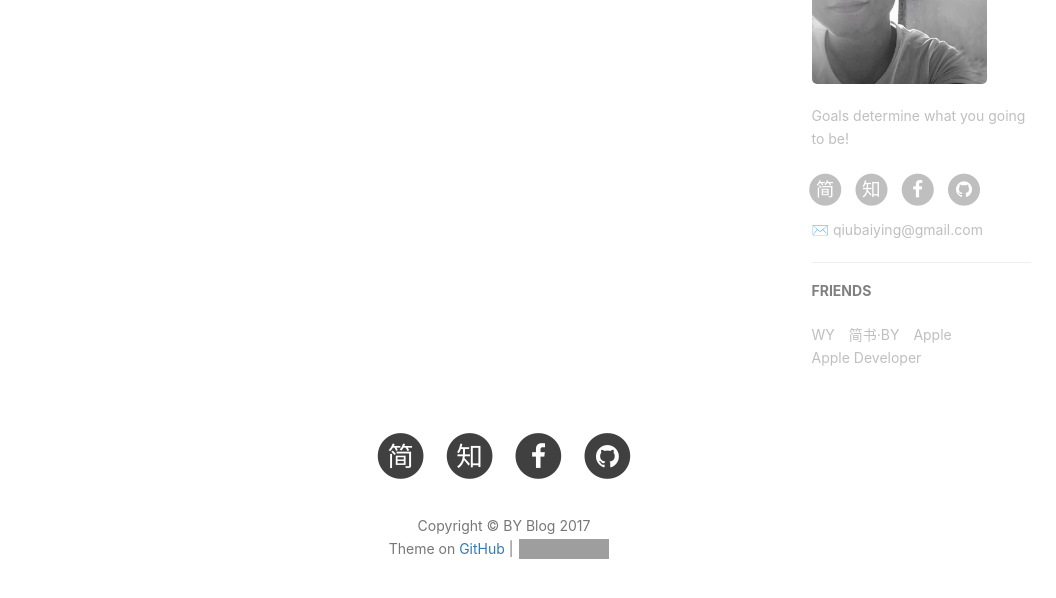
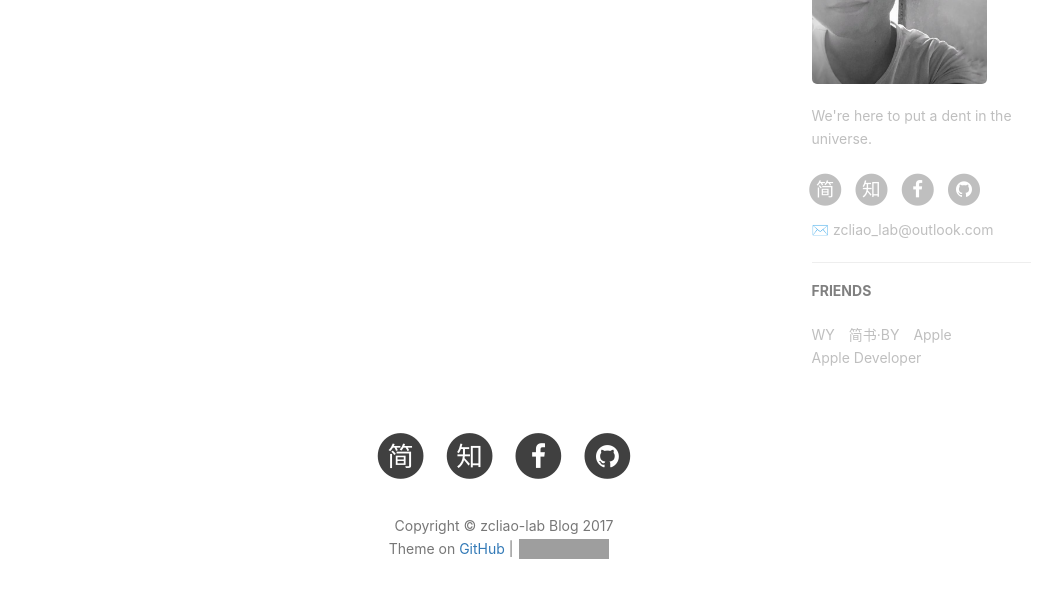
Before and after one commit to lab301-readings/lab301-readings.github.io, a Jekyll site: the page built from about.html, in a window 1280 px wide and 900 px high, scrolled down 713 px. Shown: the part 247-845 px from the top of the window, without its empty margins (136-1192 px from the left). Built offline with Jekyll 4.4.1, drawn with Linux system fonts in a browser that asks for light colours; nearby versions of some CDN libraries; comment, search, counter and statistics services are not loaded; part of the change alters nothing that is shown; some of the changed text lies outside the part shown; grey boxes are pictures that could not be loaded.

Commit message:
change some specific information

```diff
--- a/_config.yml
+++ b/_config.yml
@@ -1,29 +1,29 @@
 # Site settings
-title: BY Blog
-SEOTitle: 柏荧的博客 | BY Blog
+title: zcliao-lab Blog
+SEOTitle: 视觉和深度学习实验室 | zcliao-lab Blog
 header-img: img/post-bg-desk.jpg
-email: qiubaiying@gmail.com
-description: "Every failure is leading towards success."
-keyword: "BY, BY Blog, 柏荧的博客, qiubaiying, 邱柏荧, iOS, Apple, iPhone"
-url: "http://qiubaiying.github.io"          # your host, for absolute URL
+email: zcliao_lab@outlook.com
+description: "A lab focusing on computer vision and deep learning"
+keyword: "zcliao-lab Blog, 301-lab Blog, computer vision, deep learning"
+url: "http://zcliao-lab.github.io"          # your host, for absolute URL
 baseurl: ""      # for example, '/blog' if your blog hosted on 'host/blog'
-github_repo: "https://github.com/qiubaiying/qiubaiying.github.io.git" # you code repository
+github_repo: "https://github.com/zcliao-lab/zcliao-lab.github.io.git" # you code repository
 
 # Sidebar settings
 sidebar: true                           # whether or not using Sidebar.
-sidebar-about-description: "Goals determine what you going to be!"
+sidebar-about-description: " We're here to put a dent in the universe. "
 sidebar-avatar: /img/about-BY-gentle.jpg      # use absolute URL, seeing it's used in both `/` and `/about/`
 
 
 
 # SNS settings
 RSS: false
-# weibo_username:     qiubaiying
-zhihu_username:     qiubaiying
-github_username:    qiubaiying
-facebook_username:  baiying.qiu.7
-jianshu_username:   e71990ada2fd
-#twitter_username:   qiubaiying
+# weibo_username:
+zhihu_username:     username
+github_username:    zcliao-lab
+facebook_username:  username
+jianshu_username:   username_id
+#twitter_username:   username
 
 
 
@@ -56,7 +56,7 @@ kramdown:
 
 # 评论系统
 # Disqus settings（https://disqus.com/）
-disqus_username: qiubaiying
+disqus_username: zcliao_lab
 
 # 多说 将于2017年6月1日正式关停服务，建议使用 Disqus（http://dev.duoshuo.com/threads/58d1169ae293b89a20c57241）
 # Duoshuo settings
@@ -69,11 +69,11 @@ disqus_username: qiubaiying
 
 # Analytics settings
 # Baidu Analytics
-ba_track_id: b50bf2b12b5338a1845e33832976fd68
+# ba_track_id: b50bf2b12b5338a1845e33832976fd68
 
 # Google Analytics
-ga_track_id: 'UA-90855596-1'            # Format: UA-xxxxxx-xx
-ga_domain: auto
+# ga_track_id: 'UA-90855596-1'            # Format: UA-xxxxxx-xx
+# ga_domain: auto
 
 
 
```
